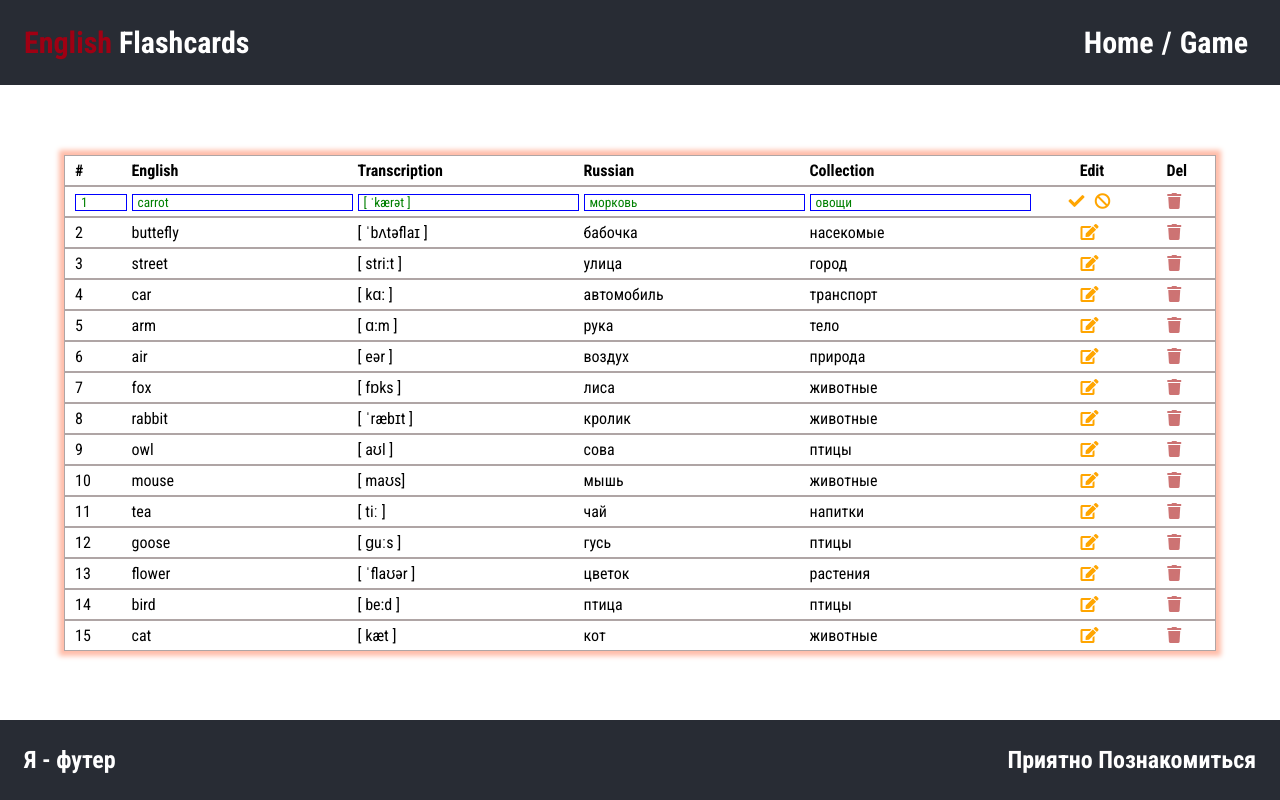
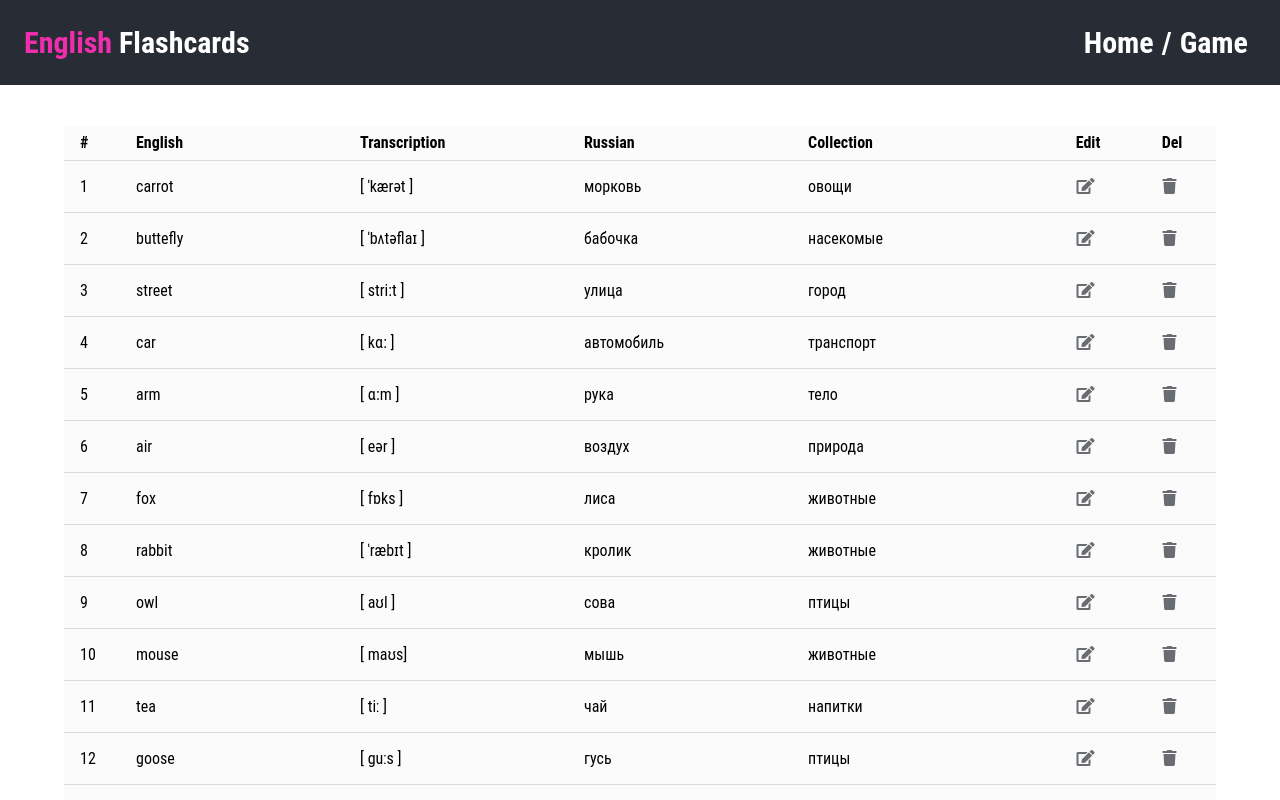
Before and after one commit to AlenaGM/flashcards-app, a React (Create React App) app: page / in a window 1280 px wide. Shown: the top 800 px of the page. Built offline with nearby package versions, Linux system fonts and the light colour scheme.

Commit message:
upd styles

```diff
--- a/src/components/appHeader/appHeader.scss
+++ b/src/components/appHeader/appHeader.scss
@@ -15,7 +15,7 @@
         color: #fff;
         line-height: 37px;
         span {
-            color: $main-color;
+            color: $btn-pink;
         }
     }
     &__menu {
@@ -29,7 +29,7 @@
             li {
                 margin: 0 8px;
                 a:hover {
-                    color: $main-color;
+                    color: $btn-inact;
                 }
             }
         }
--- a/src/components/row/Row.js
+++ b/src/components/row/Row.js
@@ -3,24 +3,43 @@ import './row.scss';
 const Row = (props) => {
     return (
       <>
-        <td>{props.isEdit ? <input className="input_edit" value={props.id}></input> : props.id}</td>
-        <td>{props.isEdit ? <input className="input_edit" value={props.english}></input> : props.english}</td>
-        <td>{props.isEdit ? <input className="input_edit" value={props.transcription}></input> : props.transcription}</td>
-        <td>{props.isEdit ? <input className="input_edit" value={props.russian}></input> : props.russian}</td>
-        <td>{props.isEdit ? <input className="input_edit" value={props.tags}></input> : props.tags}</td>
-        <td>{props.isEdit ?
+        {props.isEdit ?
+        <>
+        <td><input className="input_edit" value={props.id}></input></td>
+        <td><input className="input_edit" value={props.english}></input></td>
+        <td><input className="input_edit" value={props.transcription}></input></td>
+        <td><input className="input_edit" value={props.russian}></input></td>
+        <td><input className="input_edit" value={props.tags}></input></td>
+        <td>
           <div className="buttons">
-            <i className="fas fa-check _edit"></i>
-            <i className='fas fa-ban _edit'></i>
-          </div> :
-          <i className="fas fa-edit _edit"> </i>
-        }
+            <button className='button button__save'>Save</button>
+            <button className='button button__cancel'>Cancel</button>
+          </div>
         </td>
         <td>
-          <i className="fas fa-trash _delete"></i>
+          <i className="fas fa-trash button__delete"></i>
         </td>
+        </>
+        :
+        <>
+        <td>{props.id}</td>
+        <td>{props.english}</td>
+        <td>{props.transcription}</td>
+        <td>{props.russian}</td>
+        <td>{props.tags}</td>
+        <td>
+            <i className="fas fa-edit button__edit"> </i>
+        </td>
+        <td>
+            <i className="fas fa-trash button__delete"></i>
+        </td>
+        </>
+      }
       </>
     )
 }
 
 export default Row;
+
+
+const isEditStyle = {backgroundColor:'#f33'};
--- a/src/components/row/row.scss
+++ b/src/components/row/row.scss
@@ -1,40 +1,16 @@
-.table {
-    display: flex;
-    flex-direction: column;
-    width: 90vw;
-    box-shadow: 0px 0px 5px 5px rgb(255, 189, 169);
+@import '../../styles/variables.scss';
 
-    &__row {
-        td {
-            width: 20%;
-            padding-right: 5px;
-            &:first-of-type {
-            width: 5%;
-                @media screen and (max-width: 765px){
-                    display: none;
-                    }
-            }
-            &:nth-of-type(5) {
-                @media screen and (max-width: 765px){
-                    display: none;
-                    }
-                }
-            &:nth-of-type(6) {
-            width: 10%;
-            text-align: center;
-            }
-            &:nth-of-type(7) {
-            width: 5%;
-            text-align: center;
-            };
-        }
+.row_edit {
+    background-color: $checkbox-checked;
+    transform: scale(1.01, 1.2);
+    &:hover {
+        background-color: $checkbox-checked;
     }
 }
 
 .input_edit {
     width:100%;
     border: solid 1px #0000ff;
-    color: green;
     padding-left: 5px;
 }
 
--- a/src/components/table/Table.js
+++ b/src/components/table/Table.js
@@ -2,8 +2,9 @@ import './table.scss';
 import Row from '../row/Row';
 import words from '../../resources/data/words.json';
 
+const style={backgroundColor: 'red'}
 
-const Table = () => {
+const Table = (props) => {
     return (
         <>
             <table className="app__table table">
@@ -18,6 +19,18 @@ const Table = () => {
                 </tr>
             {
                 words.map((word) =>
+                <>
+                {word.isEdit ?
+                <tr className="table__row row_edit">
+                        <Row
+                            id={word.id}
+                            english={word.english}
+                            transcription={word.transcription}
+                            russian={word.russian}
+                            tags={word.tags}
+                            isEdit={word.isEdit}/>
+                    </tr>
+                    :
                     <tr className="table__row">
                         <Row
                             id={word.id}
@@ -27,8 +40,11 @@ const Table = () => {
                             tags={word.tags}
                             isEdit={word.isEdit}/>
                     </tr>
+                }
+                </>
                 )
             }
+            <tr className="table__row">Здесь будет количество строк на странице и пагинация</tr>
             </table>
         </>
     )
--- a/src/components/table/table.scss
+++ b/src/components/table/table.scss
@@ -1,20 +1,33 @@
+@import '../../styles/variables.scss';
+
 .table {
     display: flex;
     flex-direction: column;
-    width: 100%;
-    box-shadow: 0px 0px 5px 5px rgb(255, 189, 169);
+    width: 90vw;
 
     &__row {
         display: flex;
         justify-content: space-between;
         align-items: center;
         text-align: left;
-        border: 1px solid rgb(175, 165, 165);
-        padding: 5px 10px;
+        border-bottom: 1px solid $border;
+        padding: 16px;
+        background-color: #FBFBFB;
+
+        &:hover:not(:first-of-type){
+            background-color: #F3F5FB;
+            border-top: 1px solid $border-hover;
+            border-bottom: 1px solid $border-hover;
+        }
+
         &:first-of-type {
+            padding: 8px 16px;
                 @media screen and (max-width: 450px){
                     display: none;
                     }
+            }
+        &:last-of-type {
+            padding: 8px 16px;
             }
 
         th {
@@ -39,5 +52,29 @@
             text-align: center;
             };
         }
+
+        td {
+            width: 20%;
+            padding-right: 5px;
+            &:first-of-type {
+            width: 5%;
+                @media screen and (max-width: 765px){
+                    display: none;
+                    }
+            }
+            &:nth-of-type(5) {
+                @media screen and (max-width: 765px){
+                    display: none;
+                    }
+                }
+            &:nth-of-type(6) {
+            width: 10%;
+            text-align: center;
+            }
+            &:nth-of-type(7) {
+            width: 5%;
+            text-align: center;
+            };
+        }
     }
 }
--- a/src/resources/data/words.json
+++ b/src/resources/data/words.json
@@ -5,7 +5,7 @@
         "transcription": "[ ˈkærət ]",
         "russian": "морковь",
         "tags": "овощи",
-        "isEdit": true
+        "isEdit": false
     },
     {
         "id": "2",
--- a/src/styles/button.scss
+++ b/src/styles/button.scss
@@ -9,7 +9,6 @@
     transition: 0.3s transform;
     border: none;
     border-radius: 8px;
-    background-color: rgb(55, 141, 55);
         &:hover {
             background-color: rgb(124, 191, 124);
         }
@@ -19,7 +18,22 @@
         width: 170px;
         margin: 45px auto 0 auto;
     }
-    &:hover {
-        transform: translateY(-5px);
+    &__save {
+        background-color: $text-main;
+        &:hover {
+            background-color: $btn-ok;
+        }
+    }
+    &__cancel {
+        background-color: $text-main;
+        &:hover {
+            background-color: $btn-no;
+        }
+    }
+    &__edit {
+        color: $text-second;
+    }
+    &__delete {
+        color: $text-second;
     }
 }
--- a/src/styles/style.scss
+++ b/src/styles/style.scss
@@ -1,5 +1,5 @@
 @import './variables';
-@import url('https://fonts.googleapis.com/css2?family=Roboto+Condensed:wght@400;700&display=swap');
+@import url('https://fonts.googleapis.com/css2?family=Inter:wght@400;500;600;700&family=Montserrat:wght@500;700;900&family=Pacifico&display=swap');
 @import './button';
 
 body {
@@ -61,28 +61,3 @@ main {
     display: flex;
     flex-grow: 1;
 }
-
-._edit, ._delete {
-    cursor: pointer;
-    &:hover {
-        transform: translateY(-5px);
-    }
-}
-
-._edit {
-    color: #ffa500;
-    &:hover {
-        color: #efc982;
-    }
-}
-
-._delete {
-    color: #ae1d1d9e;
-    &:hover {
-        color: #d64a4a9e;
-    }
-}
-
-._hidden{
-    display: none;
-}
--- a/src/styles/variables.scss
+++ b/src/styles/variables.scss
@@ -1,3 +1,25 @@
-$main-color: #9F0013;
-$dark: #232222;
-$grey: #5C5C5C;
+$text-main: #40464C;
+$text-second: #696C71;
+$text-status: #FBFBFB;
+
+$table-bg: #FBFBFB;
+$table-head-bg: #F8F9FD;
+
+$row-hover: #F3F5FB;
+$row-checked: #BEDAFC;
+
+$btn-aqua: #3EB9CA;
+$btn-violet: #7A43EE;
+$btn-pink: #EF2EAE;
+
+$btn-inact: #748998;
+$btn-ok: #3b7c3b;
+$btn-no: #ae3849;
+
+$action: #CFD6DC;
+$action-hover: #B3C7DA;
+$checkbox-line: #9FACB2;
+$checkbox-checked: #3B8BEA;
+
+$border: #D5DBE1;
+$border-hover: #707A86;
```
Lines whose indentation alone changed are shown as unchanged.
